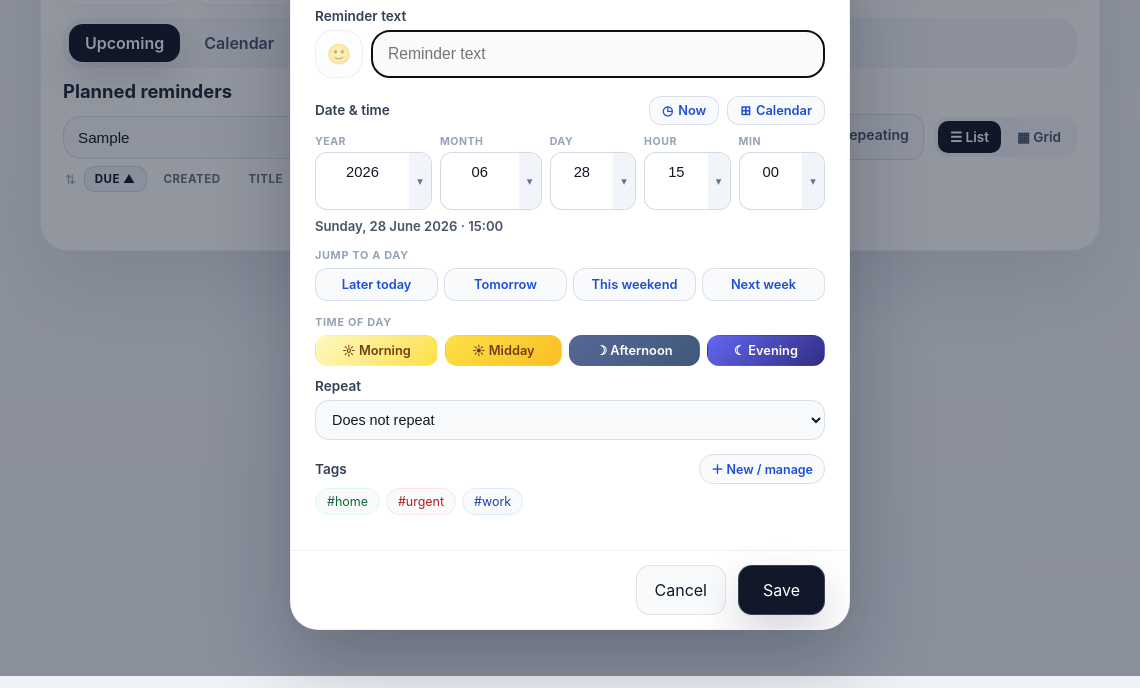
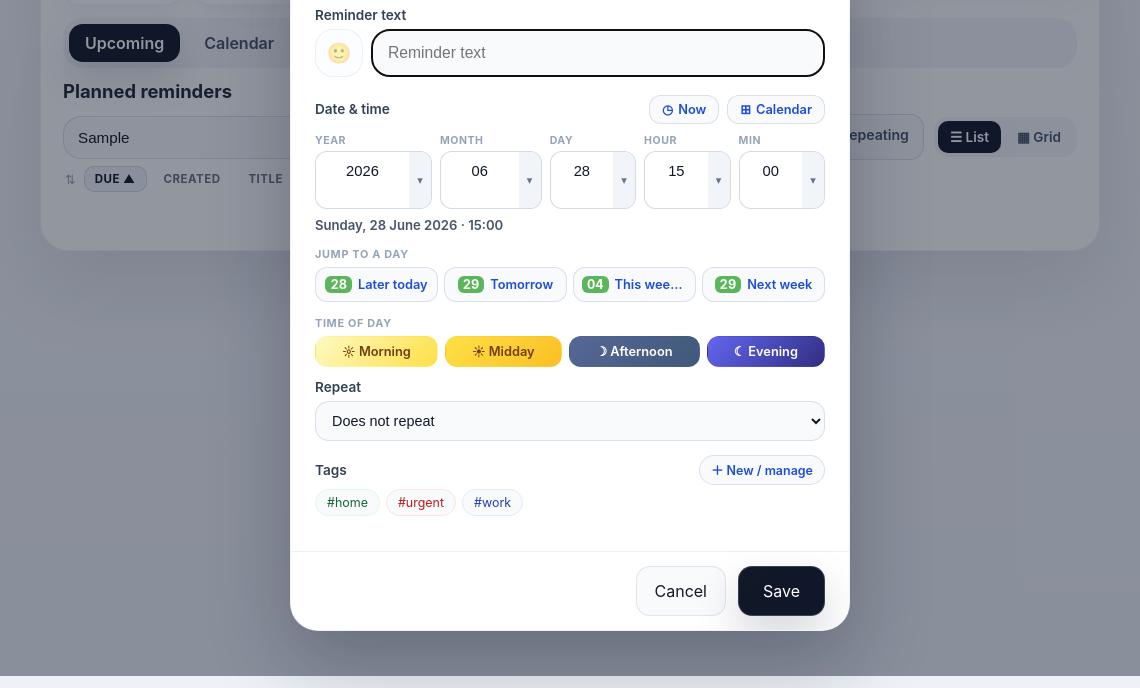
Before and after one commit to dmoke/reminder, an Electron app: page ui/index.html in a window 1140 px wide. Both pictures are taken after typing "Sample" into the empty fields and a click on the button "+ Add Reminder". Shown: the part 124-812 px from the top of the page. Drawn offline with Linux system fonts and the light colour scheme; no server answers.

Commit message:
feat: add quick-day number badge and refactor quick-day functionality

```diff
--- a/ui/renderer.js
+++ b/ui/renderer.js
@@ -1441,10 +1441,10 @@ function buildDtMenus() {
 }
 
 // Big presets: pick the day, keep whatever time-of-day is already chosen.
-function applyQuickDay(kind) {
-  const cur = readModalDate();
-  const h = isNaN(cur.getTime()) ? 9 : cur.getHours();
-  const m = isNaN(cur.getTime()) ? 0 : cur.getMinutes();
+// Target calendar day a quick-day preset jumps to (time-of-day stripped).
+// Shared by applyQuickDay and the button labels so the displayed day number
+// always matches the day the click will choose.
+function quickDayDate(kind) {
   const d = new Date();
   d.setSeconds(0, 0);
   if (kind === "tomorrow") {
@@ -1458,6 +1458,14 @@ function applyQuickDay(kind) {
     if (add === 0) add = 7;
     d.setDate(d.getDate() + add);
   }
+  return d;
+}
+
+function applyQuickDay(kind) {
+  const cur = readModalDate();
+  const h = isNaN(cur.getTime()) ? 9 : cur.getHours();
+  const m = isNaN(cur.getTime()) ? 0 : cur.getMinutes();
+  const d = quickDayDate(kind);
   d.setHours(h, m, 0, 0);
   // "Later today" with a time already in the past → bump to the next hour.
   if (kind === "today" && d <= new Date()) {
@@ -1489,7 +1497,11 @@ function buildQuickOptions() {
     const btn = document.createElement("button");
     btn.type = "button";
     btn.className = "quick-day";
-    btn.textContent = t(key);
+    const dayNum = document.createElement("span");
+    dayNum.className = "quick-day-num";
+    dayNum.textContent = String(quickDayDate(kind).getDate()).padStart(2, "0");
+    btn.appendChild(dayNum);
+    btn.appendChild(document.createTextNode(t(key)));
     btn.addEventListener("click", () => applyQuickDay(kind));
     wrap.appendChild(btn);
   });
--- a/ui/styles.css
+++ b/ui/styles.css
@@ -1729,6 +1729,17 @@ select {
   background: #eff6ff;
   transform: translateY(-1px);
 }
+/* Day-of-month badge that prefixes each quick-day title. */
+.quick-day-num {
+  display: inline-block;
+  margin-right: 6px;
+  padding: 1px 5px;
+  border-radius: 6px;
+  background: #5bb55a;
+  color: #fff;
+  font-variant-numeric: tabular-nums;
+  font-weight: 700;
+}
 /* Short time-of-day chips stay a single flexible row. */
 .quick-row--time {
   display: flex;
```
